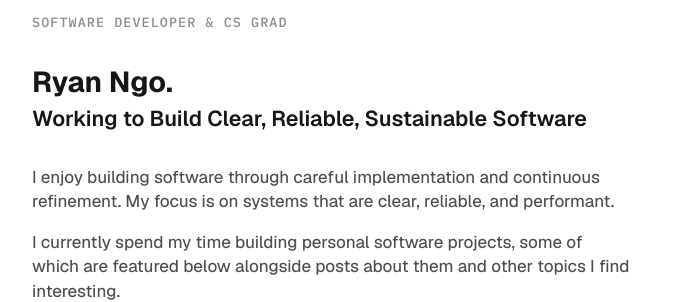
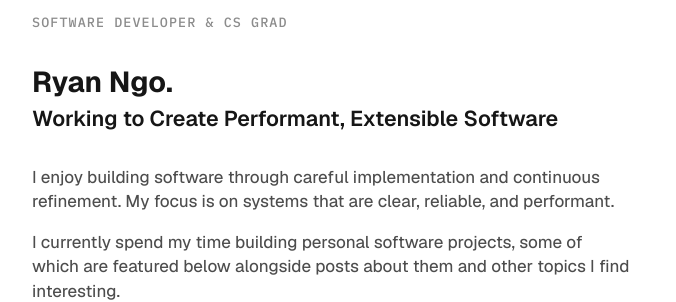
Before and after one commit to RyanVNgo/RyanVNgo.github.io, a Jekyll site: the page built from index.md, in a window 1280 px wide. Shown: the part 169-471 px from the top of the page, without its empty margins (308-984 px from the left). Built offline with Jekyll 4.4.1, drawn with Linux system fonts in a browser that asks for light colours.

Commit message:
change home page content

```diff
--- a/index.md
+++ b/index.md
@@ -11,7 +11,7 @@ author: Ryan Ngo
     {{ site.author }}.
   </h1>
   <h2>
-    Working to Build Clear, Reliable, Sustainable Software
+    Working to Create Performant, Extensible Software
   </h2>
 </div>
 
```
